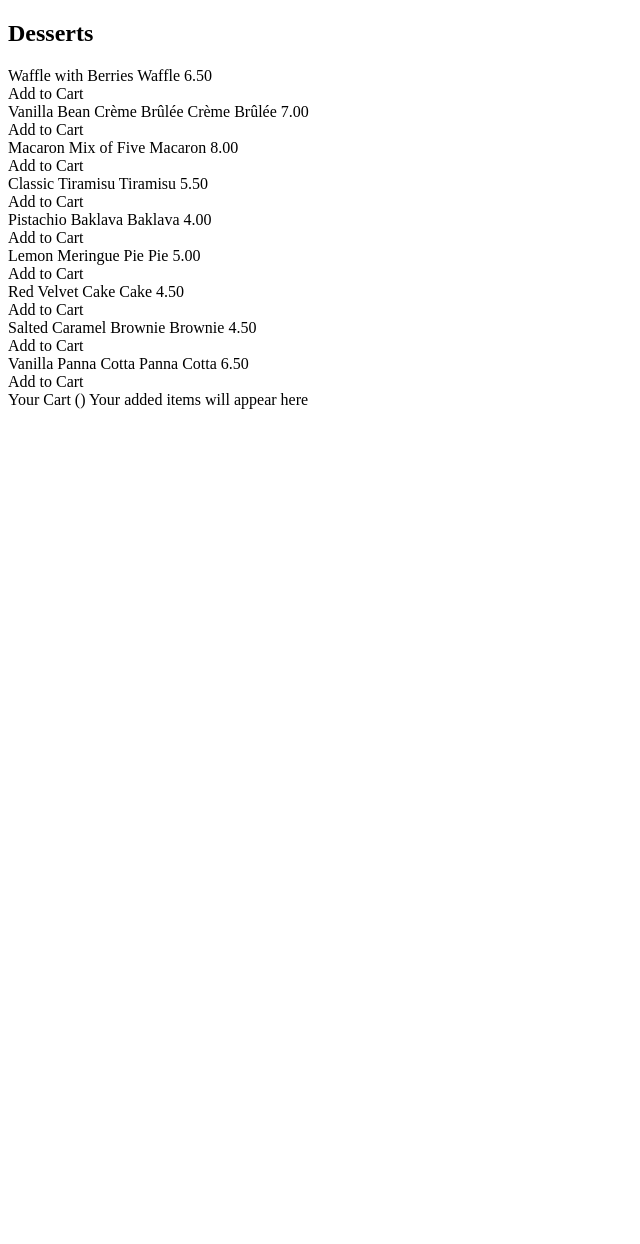
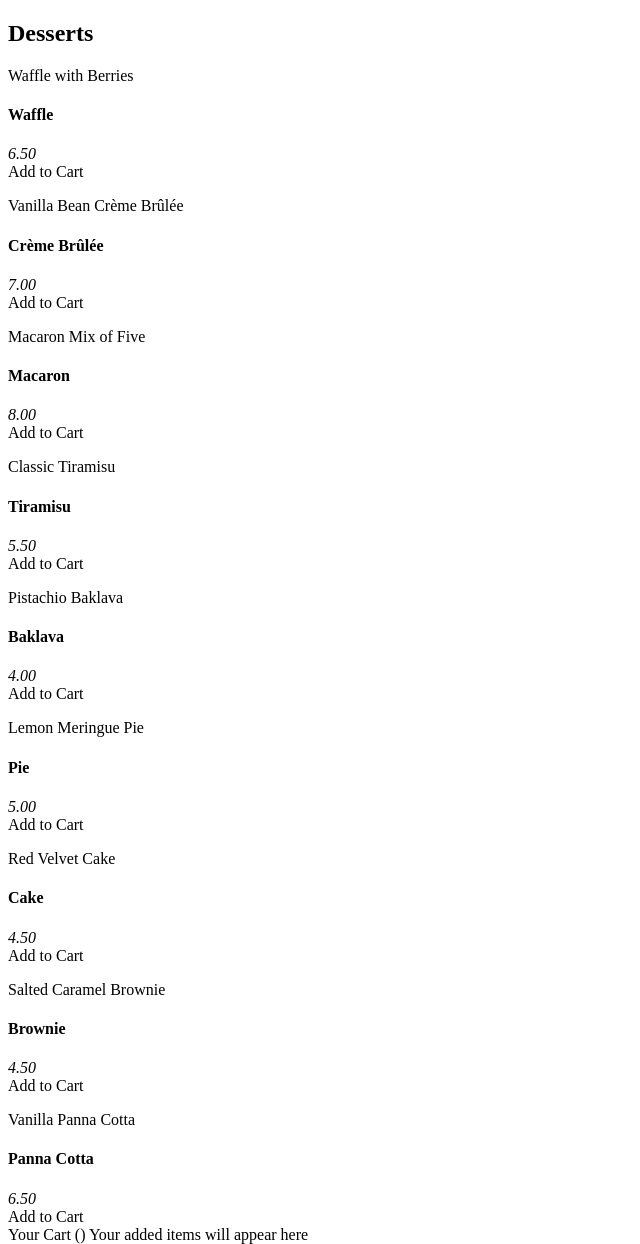
Before and after one commit to Sarita7418/First-grupal-project, a plain HTML site: page index.html in a window 1280 px wide. Shown: the whole page, without its empty margins (0-640 px from the left). Before the commit the page ends 800 px from the top, so only its background shows below. Drawn offline with Linux system fonts and the light colour scheme.

Commit message:
text label

```diff
--- a/index.html
+++ b/index.html
@@ -15,65 +15,65 @@
     <h2>Desserts</h2>
 
     <section>
-      Waffle with Berries
-      Waffle
-      6.50
+      <p>Waffle with Berries</p>
+      <h4>Waffle</h4>
+      <em>6.50</em>
       <div>Add to Cart</div>
     </section>
 
     <section>
-      Vanilla Bean Crème Brûlée
-      Crème Brûlée
-      7.00
+      <p>Vanilla Bean Crème Brûlée</p>
+      <h4>Crème Brûlée</h4>
+      <em>7.00</em>
       <div>Add to Cart</div>
     </section>
 
     <section>
-      Macaron Mix of Five
-      Macaron
-      8.00
+      <p>Macaron Mix of Five</p>
+      <h4>Macaron</h4>
+      <em>8.00</em>
       <div>Add to Cart</div>
     </section>
 
     <section>
-      Classic Tiramisu
-      Tiramisu
-      5.50
+      <p>Classic Tiramisu</p>
+      <h4>Tiramisu</h4>
+      <em>5.50</em>
       <div>Add to Cart</div>
     </section>
 
     <section>
-      Pistachio Baklava
-      Baklava
-      4.00
+      <p>Pistachio Baklava</p>
+      <h4>Baklava</h4>
+      <em>4.00</em>
       <div>Add to Cart</div>
     </section>
 
     <section>
-      Lemon Meringue Pie
-      Pie
-      5.00
+      <p>Lemon Meringue Pie</p>
+      <h4>Pie</h4>
+      <em>5.00</em>
       <div>Add to Cart</div>
     </section>
 
     <section>
-      Red Velvet Cake
-      Cake
-      4.50
+      <p>Red Velvet Cake</p>
+      <h4>Cake</h4>
+      <em>4.50</em>
       <div>Add to Cart</div>
     </section>
 
     <section>
-      Salted Caramel Brownie
-      Brownie
-      4.50
+      <p>Salted Caramel Brownie</p>
+      <h4>Brownie</h4>
+      <em>4.50</em>
       <div>Add to Cart</div>
     </section>
 
     <section>
-      Vanilla Panna Cotta
-      Panna Cotta
-      6.50
+      <p>Vanilla Panna Cotta</p>
+      <h4>Panna Cotta</h4>
+      <em>6.50</em>
       <div>Add to Cart</div>
     </section>
   </article>
```
